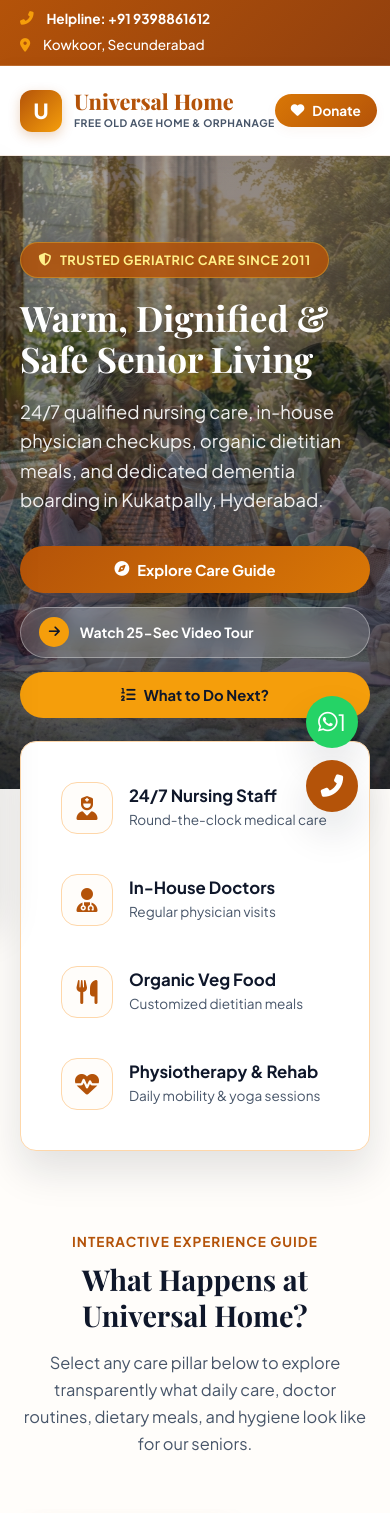
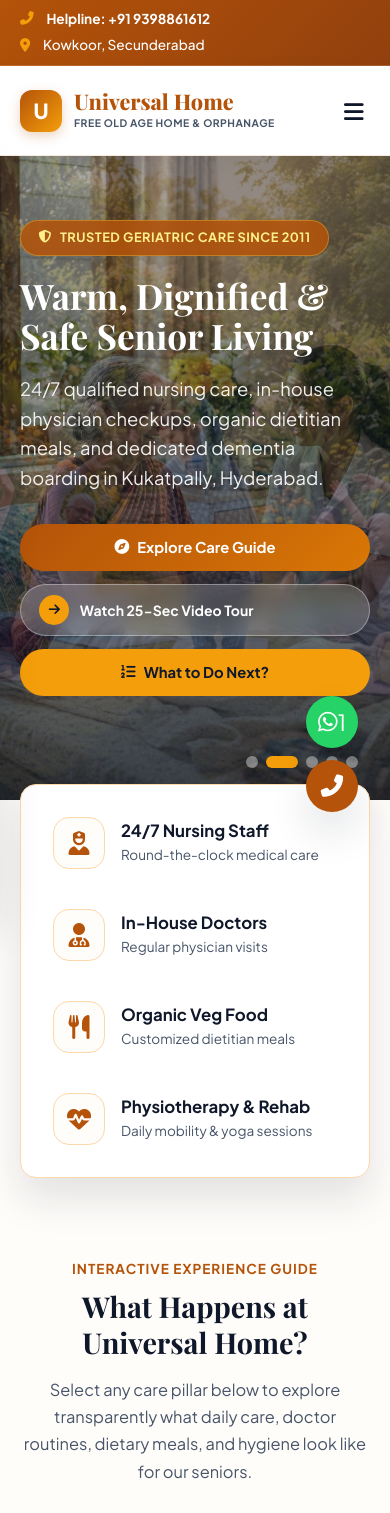
Before and after one commit to oreddi/UniversalHome, a Next.js app: page / in a window 390 px wide. Shown: the top 1513 px of the page. Built offline with nearby package versions, Linux system fonts and the light colour scheme; a web font is replaced by a local one.

Commit message:
Resized mobile icons

```diff
--- a/app/globals.css
+++ b/app/globals.css
@@ -1574,7 +1574,7 @@ img {
     display: block;
   }
 
-  .nav-visit-btn {
+  .nav-visit-btn, .nav-donate-btn {
     display: none;
   }
 
@@ -1605,7 +1605,12 @@ img {
   }
 
   .hero-content {
-    padding: 2rem 1.25rem 1rem 1.25rem;
+    padding: 2rem 1.25rem 4.5rem 1.25rem;
+  }
+
+  .highlights-bar {
+    margin-top: -1rem;
+    padding: 1.5rem;
   }
 
   .services-grid {
--- a/components/ContactSection.js
+++ b/components/ContactSection.js
@@ -18,10 +18,13 @@ export default function ContactSection() {
     e.preventDefault();
     setIsSending(true);
 
-    // TODO: Replace with actual Service ID, Template ID, and Public Key from EmailJS
+    const serviceId = process.env.NEXT_PUBLIC_EMAILJS_SERVICE_ID || 'YOUR_SERVICE_ID';
+    const templateId = process.env.NEXT_PUBLIC_EMAILJS_TEMPLATE_ID || 'YOUR_TEMPLATE_ID';
+    const publicKey = process.env.NEXT_PUBLIC_EMAILJS_PUBLIC_KEY || 'YOUR_PUBLIC_KEY';
+
     emailjs
-      .sendForm('YOUR_SERVICE_ID', 'YOUR_TEMPLATE_ID', form.current, {
-        publicKey: 'YOUR_PUBLIC_KEY',
+      .sendForm(serviceId, templateId, form.current, {
+        publicKey: publicKey,
       })
       .then(
         () => {
```
